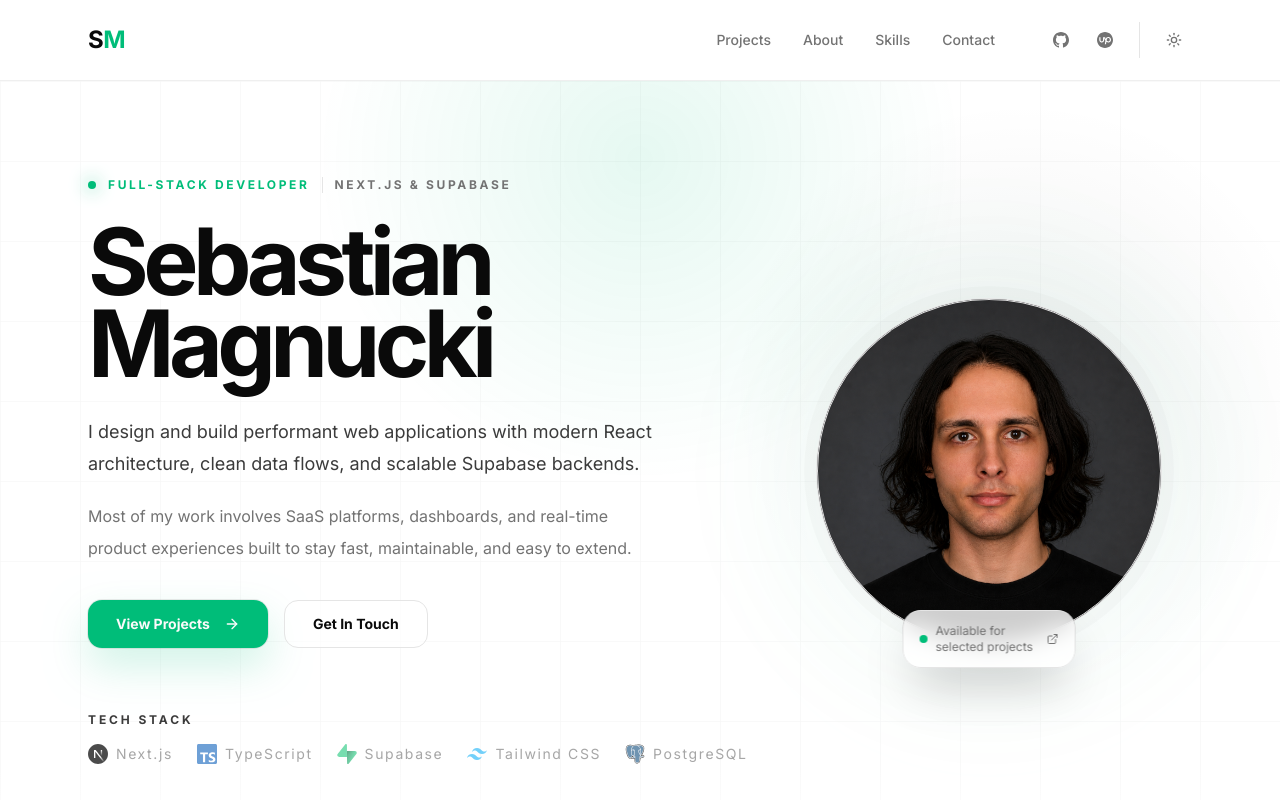
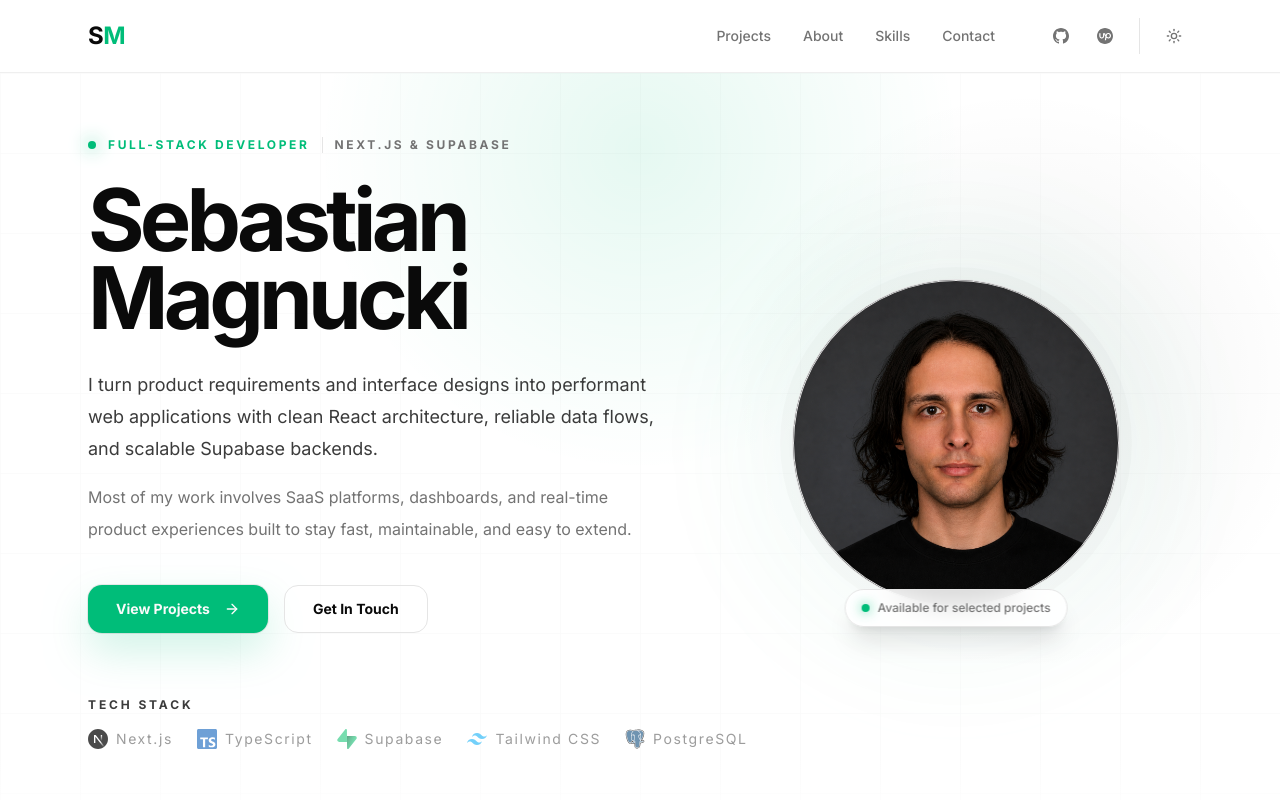
Before and after one commit to svsxn/portfolio, a Next.js app: page / in a window 1280 px wide. Shown: the top 800 px of the page. Built offline with nearby package versions, Linux system fonts and the light colour scheme.

Commit message:
feat: polish content

```diff
--- a/components/layout/header/index.tsx
+++ b/components/layout/header/index.tsx
@@ -6,7 +6,7 @@ import MobileMenu from "./mobile-menu";
 export function Header() {
   return (
     <header className="sticky top-0 z-50 border-b border-border/60 bg-background/80 backdrop-blur-xl">
-      <div className="mx-auto flex h-20 w-full max-w-6xl items-center justify-between px-6">
+      <div className="relative mx-auto flex h-18 w-full max-w-6xl items-center justify-between px-6">
         <Link
           href="#hero"
           aria-label="Go to hero section"
--- a/components/layout/header/mobile-menu.tsx
+++ b/components/layout/header/mobile-menu.tsx
@@ -21,19 +21,19 @@ export default function MobileMenu() {
 
       <div
         className={cn(
-          "absolute left-0 top-20 w-full border-b border-border bg-background/95 backdrop-blur transition-all duration-200",
+          "absolute left-0 top-full w-full border-b bg-background shadow-2xl transition-all duration-200",
           open
             ? "visible translate-y-0 opacity-100"
             : "invisible -translate-y-2 opacity-0",
         )}
       >
-        <nav className="flex flex-col px-6 py-6">
+        <nav className="mx-auto flex w-full max-w-6xl flex-col px-6 py-4">
           {navItems.map((link) => (
             <Link
               key={link.href}
               href={link.href}
               onClick={() => setOpen(false)}
-              className="border-b py-4 text-sm text-muted-foreground transition-colors hover:text-foreground"
+              className="border-b border-border/70 py-4 text-sm font-medium text-muted-foreground transition-colors last:border-b-0 hover:text-foreground focus:outline-none focus-visible:text-foreground"
             >
               {link.label}
             </Link>
--- a/components/sections/hero/background.tsx
+++ b/components/sections/hero/background.tsx
@@ -3,7 +3,7 @@ export default function Background() {
     <div className="pointer-events-none absolute left-1/2 top-0 -z-20 h-full w-screen -translate-x-1/2 overflow-hidden">
       <div className="absolute inset-0 bg-background" />
       <div className="absolute inset-0 bg-[radial-gradient(circle_at_50%_10%,--alpha(var(--primary)/10%),transparent_34%),radial-gradient(circle_at_80%_40%,--alpha(var(--foreground)/6%),transparent_26%)]" />
-      <div className="absolute inset-0 opacity-[0.035] bg-[linear-gradient(--alpha(var(--foreground)/60%)_1px,transparent_1px),linear-gradient(90deg,--alpha(var(--foreground)/60%)_1px,transparent_1px)] bg-size-[80px_80px]" />
+      <div className="absolute inset-0 opacity-[0.025] bg-[linear-gradient(--alpha(var(--foreground)/60%)_1px,transparent_1px),linear-gradient(90deg,--alpha(var(--foreground)/60%)_1px,transparent_1px)] bg-size-[80px_80px]" />
       <div className="absolute inset-x-0 bottom-0 h-24 bg-linear-to-b from-transparent to-background" />
     </div>
   );
--- a/components/sections/hero/content.tsx
+++ b/components/sections/hero/content.tsx
@@ -6,28 +6,29 @@ import TechStack from "./tech-stack";
 
 export default function Content() {
   return (
-    <div className="max-w-2xl">
+    <div className="max-w-2xl md:mx-auto md:w-full lg:mx-0">
       <Label
         primaryText="Full-stack developer"
         secondaryText="Next.js & Supabase"
       />
-      <h1 className="text-balance text-6xl font-bold leading-[0.88] tracking-[-0.06em] text-foreground sm:text-7xl lg:text-[5.8rem]">
+      <h1 className="text-balance text-[3.35rem] font-bold leading-[0.9] tracking-[-0.055em] text-foreground sm:text-6xl md:max-w-md md:text-[4rem] lg:max-w-none lg:text-[5.4rem]">
         Sebastian Magnucki
       </h1>
-      <p className="mt-8 max-w-xl text-lg leading-8 text-foreground/80">
-        I design and build performant web applications with modern React
-        architecture, clean data flows, and scalable Supabase backends.
+      <p className="mt-6 max-w-xl text-base leading-7 text-foreground/80 sm:mt-8 sm:text-lg sm:leading-8">
+        I turn product requirements and interface designs into performant web
+        applications with clean React architecture, reliable data flows, and
+        scalable Supabase backends.
       </p>
-      <p className="mt-5 max-w-xl text-base leading-8 text-muted-foreground">
+      <p className="mt-4 max-w-xl text-sm leading-7 text-muted-foreground sm:text-base sm:leading-8">
         Most of my work involves SaaS platforms, dashboards, and real-time
         product experiences built to stay fast, maintainable, and easy to
         extend.
       </p>
-      <FadeUp className="mt-9 flex flex-col gap-4 sm:flex-row">
+      <FadeUp className="mt-10 flex flex-col gap-3 sm:gap-4 sm:flex-row">
         <PrimaryCta />
         <SecondaryCta />
       </FadeUp>
-      <FadeUp className="mt-16">
+      <FadeUp className="mt-9 sm:mt-14 lg:mt-16">
         <TechStack />
       </FadeUp>
     </div>
--- a/components/sections/hero/cta/primary-cta.tsx
+++ b/components/sections/hero/cta/primary-cta.tsx
@@ -7,7 +7,7 @@ export default function PrimaryCta() {
     <Button
       asChild
       size="lg"
-      className="group h-12 rounded-xl px-7 font-bold shadow-[0_0_0_1px_--alpha(var(--foreground)/8%),0_18px_40px_--alpha(var(--primary)/18%)] transition-all duration-300 hover:-translate-y-0.5 hover:brightness-110 hover:shadow-[0_0_0_1px_--alpha(var(--foreground)/10%),0_25px_60px_--alpha(var(--primary)/30%)] border-none"
+      className="group h-11 sm:h-12 rounded-xl px-7 font-bold shadow-[0_0_0_1px_--alpha(var(--foreground)/8%),0_18px_40px_--alpha(var(--primary)/18%)] transition-all duration-300 hover:-translate-y-0.5 hover:brightness-110 hover:shadow-[0_0_0_1px_--alpha(var(--foreground)/10%),0_25px_60px_--alpha(var(--primary)/30%)] border-none"
     >
       <Link href="#projects">
         View Projects
--- a/components/sections/hero/cta/secondary-cta.tsx
+++ b/components/sections/hero/cta/secondary-cta.tsx
@@ -7,7 +7,7 @@ export default function SecondaryCta() {
       asChild
       variant="outline"
       size="lg"
-      className="h-12 rounded-xl px-7 font-bold bg-card/60 hover:-translate-y-0.5 hover:border-primary/40 hover:bg-primary/10"
+      className="h-11 sm:h-12 rounded-xl px-7 font-bold bg-card/60 hover:-translate-y-0.5 hover:border-primary/40 hover:bg-primary/10"
     >
       <Link href="#contact">Get In Touch</Link>
     </Button>
--- a/components/sections/hero/index.tsx
+++ b/components/sections/hero/index.tsx
@@ -6,10 +6,10 @@ export default function Hero() {
   return (
     <section
       id="hero"
-      className="relative isolate scroll-mt-20 overflow-visible"
+      className="relative isolate scroll-mt-18 overflow-visible"
     >
       <Background />
-      <div className="mx-auto grid min-h-[calc(100svh-5rem)] w-full max-w-6xl items-center px-6 py-16 md:py-20 lg:grid-cols-[1fr_0.92fr] lg:gap-14 lg:py-24">
+      <div className="mx-auto grid min-h-[calc(100svh-4.5rem)] w-full max-w-6xl items-center px-6 pt-14 pb-20 md:pt-16 md:pb-24 lg:grid-cols-[1fr_0.82fr] lg:gap-8 lg:pt-16 lg:pb-24">
         <Content />
         <Portrait />
       </div>
--- a/components/sections/hero/portrait.tsx
+++ b/components/sections/hero/portrait.tsx
@@ -1,12 +1,11 @@
 import { FloatingGlow } from "@/components/motion/floating-glow";
 import { TiltCard } from "@/components/motion/tilt-card";
-import { ExternalLink } from "lucide-react";
 import Image from "next/image";
 
 export default function Portrait() {
   return (
     <div
-      className="relative mx-auto mt-16 w-full max-w-97.5 lg:mr-0 lg:mt-0 lg:max-w-107.5"
+      className="relative hidden w-full max-w-107.5 lg:ml-auto lg:block"
       // delay={0.18}
       // scale
     >
@@ -23,13 +22,11 @@ export default function Portrait() {
         <div className="pointer-events-none absolute inset-0 rounded-full ring-1 ring-inset ring-border" />
       </TiltCard>
 
-      <div className="absolute -bottom-6 left-1/2 hidden -translate-x-1/2 items-center gap-2 rounded-2xl border border-border bg-card/80 px-4 py-3 text-xs text-muted-foreground shadow-2xl backdrop-blur-md sm:flex">
-        <span className="size-2 min-w-2 rounded-full bg-primary" />
-        Available for selected projects
-        <ExternalLink
-          className="size-3 min-w-3 text-muted-foreground"
-          aria-hidden="true"
-        />
+      <div className="absolute -bottom-5 left-1/2 hidden -translate-x-1/2 items-center gap-2 rounded-full border bg-background/85 px-4 py-2.5 text-xs font-medium text-muted-foreground shadow-xl backdrop-blur-md lg:flex">
+        <span className="size-2 min-w-2 rounded-full bg-primary shadow-[0_0_12px_--alpha(var(--primary)/80%)]" />
+        <span className="whitespace-nowrap">
+          Available for selected projects
+        </span>
       </div>
     </div>
   );
--- a/components/sections/hero/tech-stack/index.tsx
+++ b/components/sections/hero/tech-stack/index.tsx
@@ -6,11 +6,11 @@ export default function TechStack() {
       <p className="text-xs font-bold uppercase tracking-[0.24em] text-foreground/80">
         Tech stack
       </p>
-      <ul className="mt-4 flex flex-wrap gap-x-6 gap-y-3 text-sm text-muted-foreground/90">
+      <ul className="mt-4 grid grid-cols-2 gap-x-4 gap-y-2.5 text-sm text-muted-foreground sm:flex sm:flex-wrap sm:gap-x-6 sm:gap-y-3">
         {techStack.map((item) => (
           <li
             key={item.name}
-            className="flex items-center gap-2 opacity-70 hover:opacity-100 hover:text-foreground transition-colors cursor-default"
+            className="flex items-center gap-2 opacity-70 hover:opacity-100 hover:text-foreground transition-[opacity,colors] cursor-default"
           >
             <svg
               width="20"
--- a/components/sections/label.tsx
+++ b/components/sections/label.tsx
@@ -8,7 +8,7 @@ interface Props {
 
 export default function Label({ primaryText, secondaryText, hideDot }: Props) {
   return (
-    <div className="mb-7 flex flex-wrap items-center gap-3 text-xs font-bold uppercase tracking-[0.22em] text-muted-foreground">
+    <div className="mb-6 md:mb-7 flex flex-wrap items-center gap-3 text-[0.68rem] sm:text-xs font-bold uppercase tracking-[0.22em] text-muted-foreground">
       <div className={!hideDot ? "flex items-center gap-2 sm:gap-3" : ""}>
         {!hideDot && (
           <span className="size-2 rounded-full bg-primary shadow-[0_0_18px_--alpha(var(--primary)/90%)]" />
```
